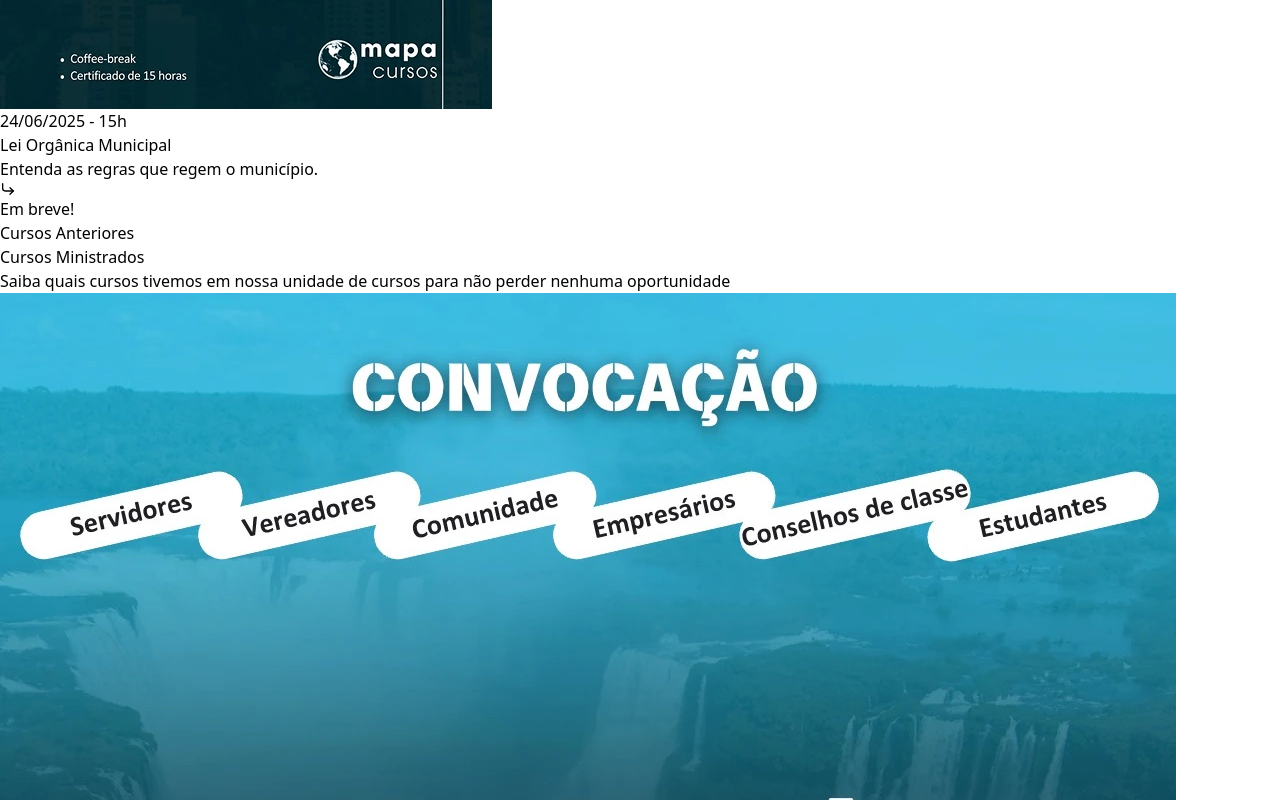
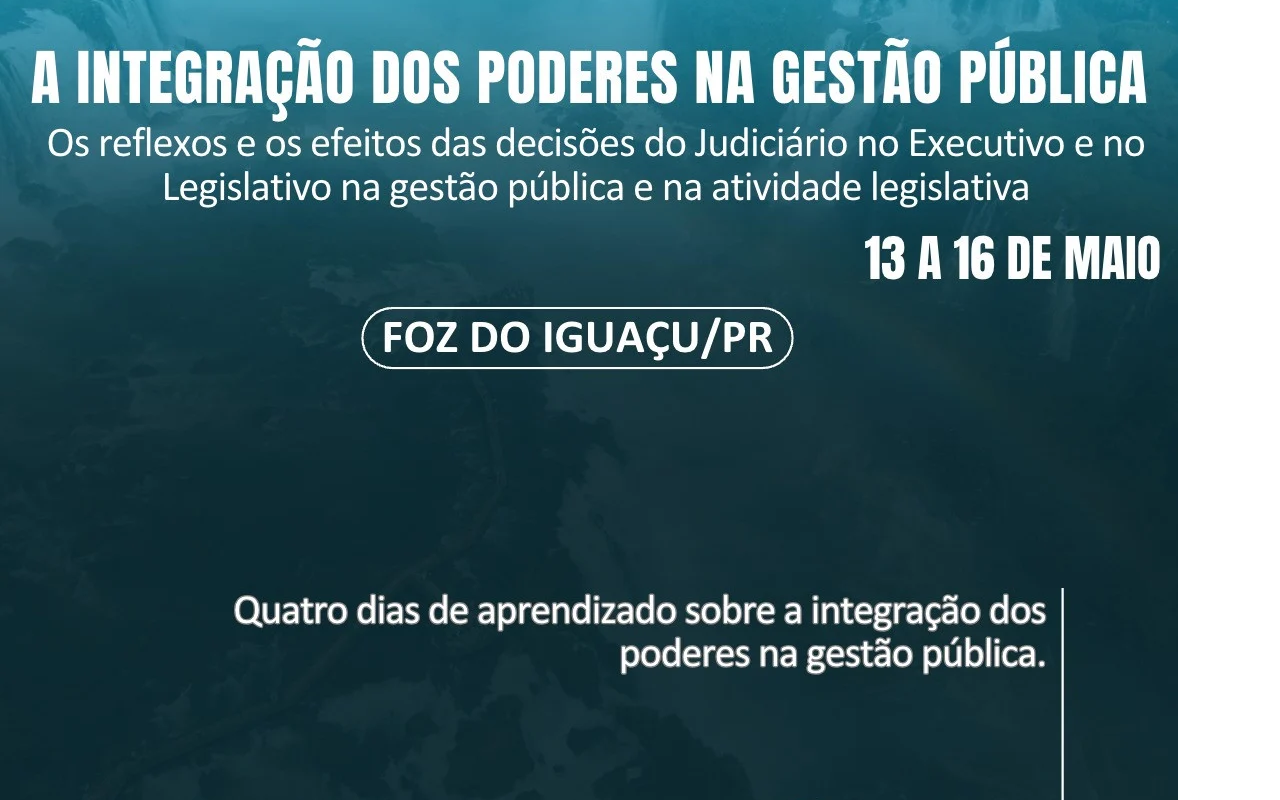
Before and after one commit to EdisonMatos/LP-Mapa-cursos, a React (Vite) app: page / in a window 1280 px wide. Shown: the part 2480-3280 px from the top of the page. Built offline with nearby package versions, Linux system fonts and the light colour scheme; a web font is replaced by a local one.

Commit message:
fix: Altera copy do card3 de Próximos cursos

```diff
--- a/src/components/sections/ProximosCursos.jsx
+++ b/src/components/sections/ProximosCursos.jsx
@@ -46,9 +46,9 @@
 
                   <CardHeroCursos
                     imageUrl={imgCurso3}
-                    title="Lei Orgânica Municipal"
+                    title="A integração dos poderes na Gestão Pública"
                     date={content.texts.features.card3.date}
-                    description="Entenda as regras que regem o município."
+                    description="Fortaleça a governança com colaboração entre os poderes."
                     labelButton="Em breve!"
                     buttonColor="bg-black/30"
                     className=""
```
Also changed, not shown: src/assets/imgs/hero/cursoHero3.webp.
